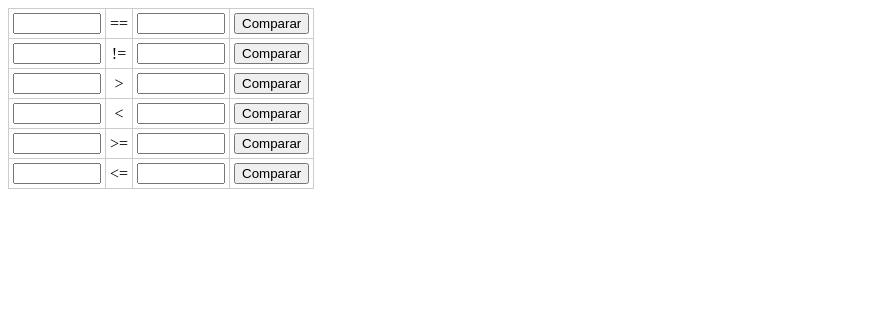
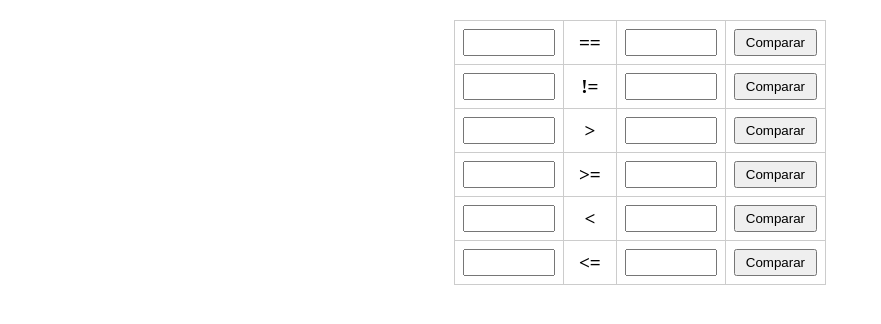
Before and after one commit to andreysousamendes-svg/OPERADORES-DE-COMPARACAO, a plain HTML site: page atividade.html in a window 1280 px wide. Shown: the whole page, without its empty margins (0-881 px from the left). Drawn offline with Linux system fonts and the light colour scheme.

Commit message:
Update atividade.html

```diff
--- a/atividade.html
+++ b/atividade.html
@@ -3,18 +3,30 @@
 <head>
     <meta charset="UTF-8">
     <meta name="viewport" content="width=device-width, initial-scale=1.0">
-    <title>Atividade - Comparadores</title>
+    <title>Atividade Prática - Operadores de Comparação</title>
     <style>
         table {
             border-collapse: collapse;
+            margin: 20px auto;
         }
         td {
             border: 1px solid #ccc;
-            padding: 4px;
+            padding: 8px;
             text-align: center;
         }
         input[type="number"] {
             width: 80px;
+            padding: 4px;
+            text-align: center;
+        }
+        .operador {
+            font-weight: bold;
+            font-size: 1.2em;
+            padding: 0 15px;
+        }
+        button {
+            padding: 4px 10px;
+            cursor: pointer;
         }
     </style>
 </head>
@@ -23,72 +35,96 @@
     <table>
         <!-- Linha do Igual (==) -->
         <tr>
-            <td><input type="number" id="v1_eq"></td>
-            <td>==</td>
-            <td><input type="number" id="v2_eq"></td>
-            <td><button onclick="comparar('eq')">Comparar</button></td>
+            <td><input type="number" id="v1_igual"></td>
+            <td class="operador">==</td>
+            <td><input type="number" id="v2_igual"></td>
+            <td><button onclick="comparar('igual')">Comparar</button></td>
         </tr>
         <!-- Linha do Diferente (!=) -->
         <tr>
             <td><input type="number" id="v1_dif"></td>
-            <td>!=</td>
+            <td class="operador">!=</td>
             <td><input type="number" id="v2_dif"></td>
             <td><button onclick="comparar('dif')">Comparar</button></td>
         </tr>
         <!-- Linha do Maior (>) -->
         <tr>
-            <td><input type="number" id="v1_mai"></td>
-            <td>&gt;</td>
-            <td><input type="number" id="v2_mai"></td>
-            <td><button onclick="comparar('mai')">Comparar</button></td>
+            <td><input type="number" id="v1_maior"></td>
+            <td class="operador">&gt;</td>
+            <td><input type="number" id="v2_maior"></td>
+            <td><button onclick="comparar('maior')">Comparar</button></td>
+        </tr>
+        <!-- Linha do Maior ou Igual (>=) -->
+        <tr>
+            <td><input type="number" id="v1_maiorIgual"></td>
+            <td class="operador">&gt;=</td>
+            <td><input type="number" id="v2_maiorIgual"></td>
+            <td><button onclick="comparar('maiorIgual')">Comparar</button></td>
         </tr>
         <!-- Linha do Menor (<) -->
         <tr>
-            <td><input type="number" id="v1_men"></td>
-            <td>&lt;</td>
-            <td><input type="number" id="v2_men"></td>
-            <td><button onclick="comparar('men')">Comparar</button></td>
-        </tr>
-        <!-- Linha do Maior ou Igual (>=) -->
-        <tr>
-            <td><input type="number" id="v1_maieq"></td>
-            <td>&gt;=</td>
-            <td><input type="number" id="v2_maieq"></td>
-            <td><button onclick="comparar('maieq')">Comparar</button></td>
+            <td><input type="number" id="v1_menor"></td>
+            <td class="operador">&lt;</td>
+            <td><input type="number" id="v2_menor"></td>
+            <td><button onclick="comparar('menor')">Comparar</button></td>
         </tr>
         <!-- Linha do Menor ou Igual (<=) -->
         <tr>
-            <td><input type="number" id="v1_meneq"></td>
-            <td>&lt;=</td>
-            <td><input type="number" id="v2_meneq"></td>
-            <td><button onclick="comparar('meneq')">Comparar</button></td>
+            <td><input type="number" id="v1_menorIgual"></td>
+            <td class="operador">&lt;=</td>
+            <td><input type="number" id="v2_menorIgual"></td>
+            <td><button onclick="comparar('menorIgual')">Comparar</button></td>
         </tr>
     </table>
 
     <script>
-        function comparar(operacao) {
-            let n1 = parseFloat(document.getElementById('v1_' + operacao).value);
-            let n2 = parseFloat(document.getElementById('v2_' + operacao).value);
+        function comparar(tipo) {
+            let n1, n2, resultado;
 
-            // Validação simples caso o usuário deixe em branco
-            if (isNaN(n1) || !isNaN(n2) === false) {
-                alert("Por favor, digite ambos os valores.");
+            // Captura e converte os valores baseado na linha clicada
+            if (tipo === 'igual') {
+                n1 = parseFloat(document.getElementById('v1_igual').value);
+                n2 = parseFloat(document.getElementById('v2_igual').value);
+                resultado = (n1 == n2);
+            }
+            else if (tipo === 'dif') {
+                n1 = parseFloat(document.getElementById('v1_dif').value);
+                n2 = parseFloat(document.getElementById('v2_dif').value);
+                resultado = (n1 != n2);
+            }
+            else if (tipo === 'maior') {
+                n1 = parseFloat(document.getElementById('v1_maior').value);
+                n2 = parseFloat(document.getElementById('v2_maior').value);
+                resultado = (n1 > n2);
+            }
+            else if (tipo === 'maiorIgual') {
+                n1 = parseFloat(document.getElementById('v1_maiorIgual').value);
+                n2 = parseFloat(document.getElementById('v2_maiorIgual').value);
+                resultado = (n1 >= n2);
+            }
+            else if (tipo === 'menor') {
+                n1 = parseFloat(document.getElementById('v1_menor').value);
+                n2 = parseFloat(document.getElementById('v2_menor').value);
+                resultado = (n1 < n2);
+            }
+            else if (tipo === 'menorIgual') {
+                n1 = parseFloat(document.getElementById('v1_menorIgual').value);
+                n2 = parseFloat(document.getElementById('v2_menorIgual').value);
+                resultado = (n1 <= n2);
+            }
+
+            // Validação simples caso o usuário não digite números
+            if (isNaN(n1) || NaN(n2)) {
+                alert("Por favor, digite números válidos em ambas as caixas.");
                 return;
             }
 
-            let resultado;
-
-            switch(operacao) {
-                case 'eq':    resultado = (n1 == n2); break;
-                case 'dif':   resultado = (n1 != n2); break;
-                case 'mai':   resultado = (n1 > n2); break;
-                case 'men':   resultado = (n1 < n2); break;
-                case 'maieq': resultado = (n1 >= n2); break;
-                case 'meneq': resultado = (n1 <= n2); break;
+            // Exibe VERDADEIRO ou FALSO com base na validação booleana
+            if (resultado) {
+                alert("VERDADEIRO");
+            } else {
+                alert("FALSO");
             }
-
-            // Exibe VERDAEIRO ou FALSO em caixa de alert
-            alert(resultado ? "VERDADEIRO" : "FALSO");
         }
     </script>
 
```
